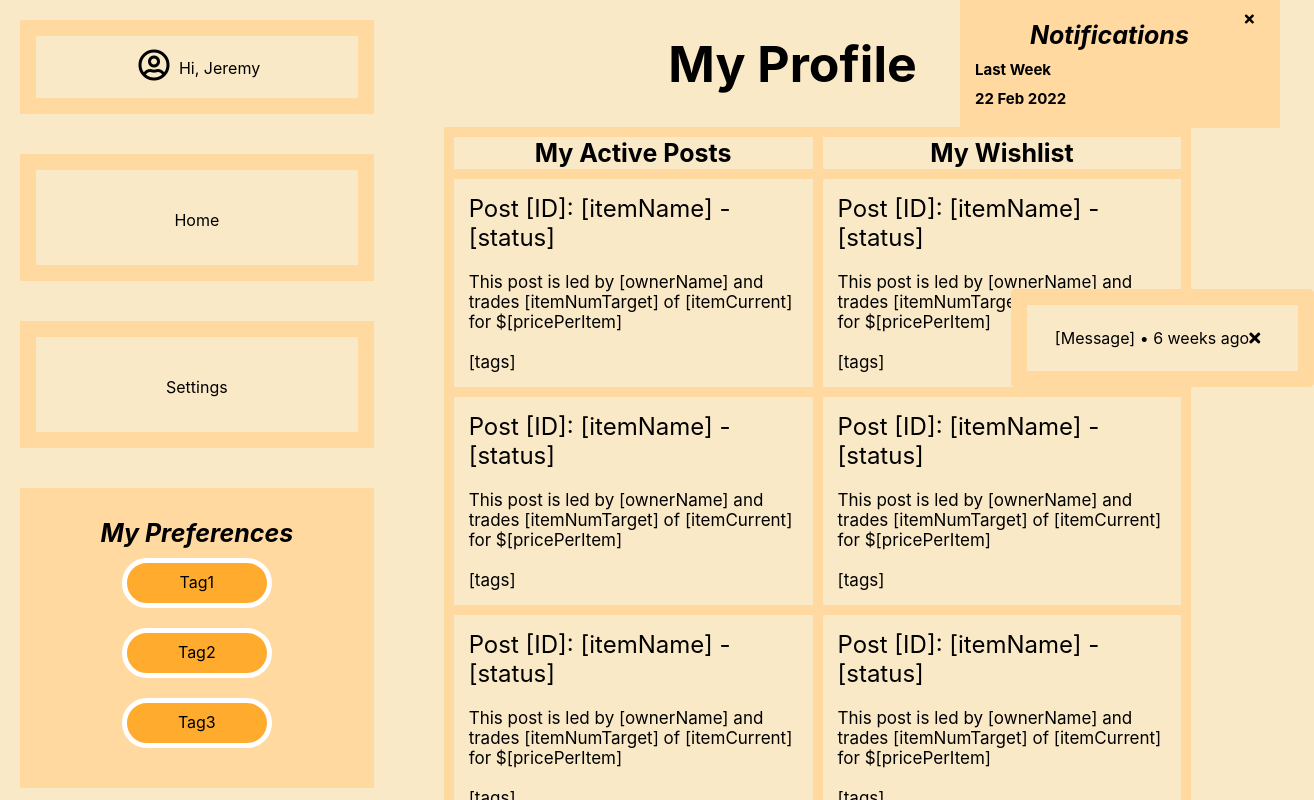
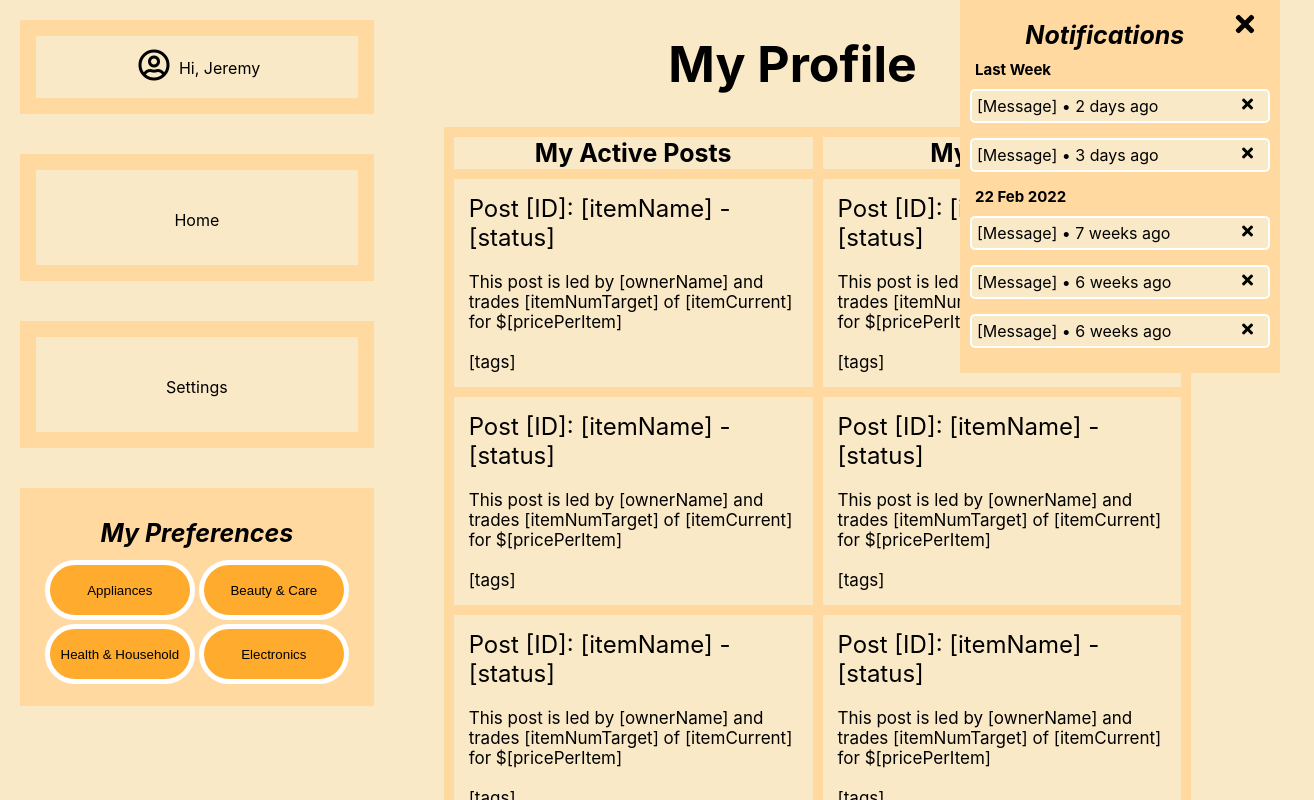
Before and after one commit to cis350/project-uniteandconquer, a React (Create React App) app in the folder uniteandconquer/: page /user-profile in a window 1280 px wide. Both pictures are taken after a click on the button 1207 px from the left and 64 px from the top of the page. Shown: the top 800 px of the page, 1314 px wide, since content can reach past the window. Built offline with nearby package versions, Linux system fonts and the light colour scheme.

Commit message:
fixed notification + side bar preferences styling

```diff
--- a/uniteandconquer/src/assets/Notifications.css
+++ b/uniteandconquer/src/assets/Notifications.css
@@ -17,6 +17,15 @@
   margin: auto;
   margin-bottom: 20px;
   padding-top: 9px;
+}
+
+.notification-box {
+  background: #fae9c7;
+  border: 2px solid #ffffff;
+  box-sizing: border-box;
+  margin-bottom: 15px;
+  padding: 5px;
+  border-radius: 5px;
 }
 
 .fas.fa-times {
--- a/uniteandconquer/src/assets/SidebarTags.css
+++ b/uniteandconquer/src/assets/SidebarTags.css
@@ -38,10 +38,9 @@
   border-radius: 40px;
   text-align: center;
   width: 150px;
-  height: 50px;
-  margin: auto;
-  margin-bottom: 20px;
-  padding-top: 9px;
+  min-height: 60px;
+  margin: 2px;
+  margin-bottom: 2px;
 }
 
 .settings-box:hover {
--- a/uniteandconquer/src/components/Notifications.js
+++ b/uniteandconquer/src/components/Notifications.js
@@ -7,39 +7,38 @@ function Notifications({ showNotifs, setShowNotifs }) {
       <div className="toggle-notifs">
         <button className="notif-button" type="button" onClick={() => setShowNotifs(!showNotifs)}>
           {' '}
-          <i className="fas fa-times" />
+          <i className="fas fa-times fa-2x" />
         </button>
 
       </div>
       <div className="notifications-title">Notifications</div>
       <div className="notif-time">Last Week</div>
       <div>
-        <div className="notification">
+        <div className="notification-box">
           [Message] &#8226; 2 days ago
           {' '}
           <i className="fas fa-times" />
         </div>
-        <div className="notification">
+        <div className="notification-box">
           [Message] &#8226; 3 days ago
           {' '}
           <i className="fas fa-times" />
-
         </div>
       </div>
       <div className="notif-time">22 Feb 2022</div>
       <div>
-        <div className="notification">
+        <div className="notification-box">
           [Message] &#8226; 7 weeks ago
           {' '}
           <i className="fas fa-times" />
         </div>
-        <div className="notification">
+        <div className="notification-box">
           [Message] &#8226; 6 weeks ago
           {' '}
           <i className="fas fa-times" />
 
         </div>
-        <div className="notification">
+        <div className="notification-box">
           [Message] &#8226; 6 weeks ago
           {' '}
           <i className="fas fa-times" />
--- a/uniteandconquer/src/components/SidebarTags.js
+++ b/uniteandconquer/src/components/SidebarTags.js
@@ -1,8 +1,11 @@
-import React from 'react';
+import React, { useRef } from 'react';
 import { Link } from 'react-router-dom';
 import '../assets/SidebarTags.css';
 
 function SidebarTags() {
+  const tags = useRef([
+    'Appliances', 'Beauty & Care', 'Health & Household', 'Electronics',
+  ]);
   return (
     <div className="sidebar">
       <div className="greeting-box">
@@ -23,9 +26,9 @@ function SidebarTags() {
       </div>
       <div className="preferences-box">
         <div className="preferences-title">My Preferences</div>
-        <div className="preference-tag">Tag1</div>
-        <div className="preference-tag">Tag2</div>
-        <div className="preference-tag">Tag3</div>
+        {tags.current.map((tag) => (
+          <button type="button" key={tag} className="preference-tag">{tag}</button>
+        ))}
       </div>
     </div>
   );
```
